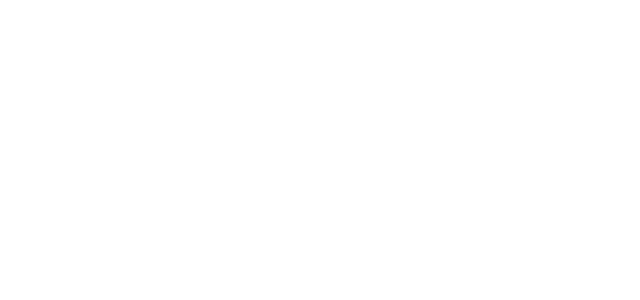
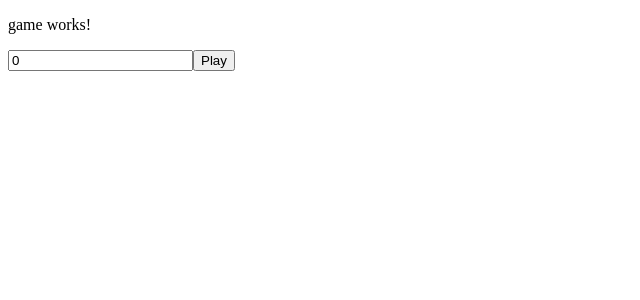
Before and after one commit to sunboyy/cloud-memory-training, an Angular app in the folder memdrill-frontend/: page /game in a window 1280 px wide. Before the commit this address led to /. Shown: the top 300 px of the page, without its empty margins (0-640 px from the left). Built offline with nearby package versions, Linux system fonts and the light colour scheme.

Commit message:
add main/game module

```diff
--- a/memdrill-frontend/package.json
+++ b/memdrill-frontend/package.json
@@ -28,7 +28,6 @@
     "@angular/cli": "~9.1.0",
     "@angular/compiler-cli": "~9.1.0",
     "@angular/language-service": "~9.1.0",
-    "@types/node": "^12.11.1",
     "@types/jasmine": "~3.5.0",
     "@types/jasminewd2": "~2.0.3",
     "codelyzer": "^5.1.2",
--- a/memdrill-frontend/src/app/app-routing.module.ts
+++ b/memdrill-frontend/src/app/app-routing.module.ts
@@ -1,9 +1,11 @@
 import { NgModule } from '@angular/core';
 import { Routes, RouterModule } from '@angular/router';
 import { SignInComponent } from './auth/sign-in/sign-in.component';
-
-const routes: Routes = [{ path: 'auth/login', component: SignInComponent }];
-
+import { GameComponent } from './game/game.component';
+const routes: Routes = [
+  { path: 'auth/login', component: SignInComponent },
+  { path: 'game', component: GameComponent }
+];
 @NgModule({
   imports: [RouterModule.forRoot(routes)],
   exports: [RouterModule]
--- a/memdrill-frontend/src/app/app.module.ts
+++ b/memdrill-frontend/src/app/app.module.ts
@@ -4,10 +4,11 @@
 import { AppRoutingModule } from './app-routing.module';
 import { AppComponent } from './app.component';
 import { AuthModule } from './auth/auth.module';
+import { GameModule } from './game/game.module';
 
 @NgModule({
   declarations: [AppComponent],
-  imports: [BrowserModule, AppRoutingModule, AuthModule],
+  imports: [BrowserModule, AppRoutingModule, AuthModule, GameModule],
   providers: [],
   bootstrap: [AppComponent]
 })
--- /dev/null
+++ b/memdrill-frontend/src/app/game/game.component.html
@@ -0,0 +1,7 @@
+<p>game works!</p>
+<form>
+  <input type="text" name="message" placeholder="0" [(ngModel)]="message">
+  <button (click)="onSubmit()">Play</button>
+
+  <audio #myAudio [src]="audioSrc"></audio>
+</form>
--- /dev/null
+++ b/memdrill-frontend/src/app/game/game.component.ts
@@ -0,0 +1,20 @@
+import { Component, ViewChild, ElementRef } from '@angular/core';
+
+@Component({
+  selector: 'app-game',
+  templateUrl: './game.component.html',
+  styleUrls: ['./game.component.scss']
+})
+export class GameComponent {
+  message = '0';
+
+  @ViewChild('myAudio') myAudio: ElementRef;
+
+  onSubmit() {
+    this.myAudio.nativeElement.play();
+  }
+
+  get audioSrc() {
+    return '/assets/voice/'+this.message+'.wav'
+  }
+}
--- /dev/null
+++ b/memdrill-frontend/src/app/game/game.module.ts
@@ -0,0 +1,16 @@
+import { NgModule } from '@angular/core';
+import { CommonModule } from '@angular/common';
+
+import { HttpClientModule } from '@angular/common/http';
+import { FormsModule } from '@angular/forms';
+import { RouterModule } from '@angular/router';
+import { GameComponent } from './game.component';
+
+
+@NgModule({
+  declarations: [GameComponent],
+  imports: [
+    CommonModule, FormsModule, HttpClientModule, RouterModule
+  ]
+})
+export class GameModule { }
```
Also changed, not shown: memdrill-frontend/src/app/game/game.component.scss (added), 2 other files (tests, documents, lock files or other folders).
